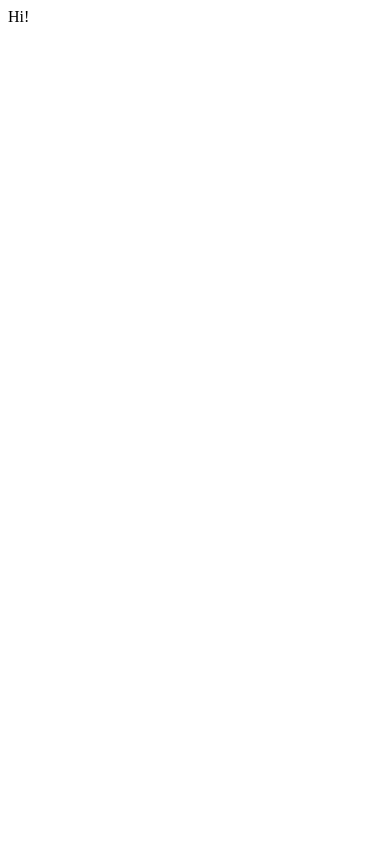
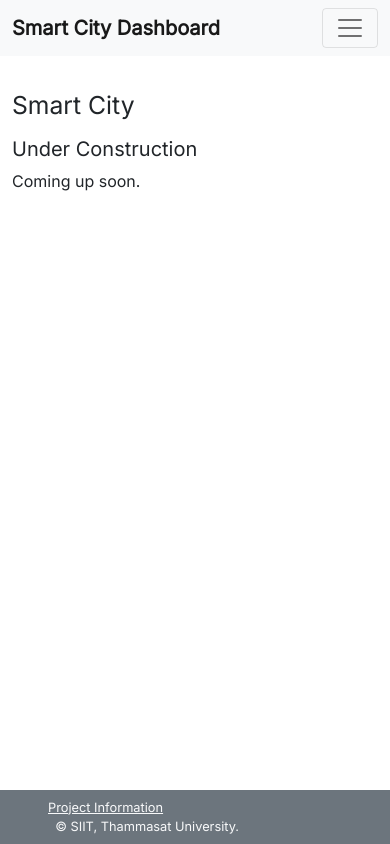
Before and after one commit to waterthatfrozen/Smart-City, a plain HTML site: page client/index.html in a window 390 px wide. Drawn offline with nearby package versions, Linux system fonts and the light colour scheme.

Commit message:
base index page

```diff
--- /dev/null
+++ b/client/css/main.css
@@ -0,0 +1,25 @@
+html{
+    height: 100%;
+}
+
+body{
+    font-family: 'Inter', sans-serif;
+    align-content: center;
+}
+
+main{
+    width: 100%;
+    padding-top: 75px;
+}
+
+.text-white {
+    color: white;
+}
+
+.smaller-font{
+    font-size: 0.8rem;
+}
+
+footer{
+    text-align: center;
+}
--- a/client/index.html
+++ b/client/index.html
@@ -1,12 +1,56 @@
 <!DOCTYPE html>
 <html lang="en">
+
 <head>
     <meta charset="UTF-8">
     <meta http-equiv="X-UA-Compatible" content="IE=edge">
     <meta name="viewport" content="width=device-width, initial-scale=1.0">
+    <link rel="preconnect" href="https://fonts.googleapis.com">
+    <link rel="preconnect" href="https://fonts.gstatic.com" crossorigin>
+    <link href="https://fonts.googleapis.com/css2?family=Inter&display=swap" rel="stylesheet">
+    <link href="https://cdn.jsdelivr.net/npm/bootstrap@5.1.3/dist/css/bootstrap.min.css" rel="stylesheet"
+        integrity="sha384-1BmE4kWBq78iYhFldvKuhfTAU6auU8tT94WrHftjDbrCEXSU1oBoqyl2QvZ6jIW3" crossorigin="anonymous">
+    <script src="https://cdn.jsdelivr.net/npm/bootstrap@5.1.3/dist/js/bootstrap.bundle.min.js"
+        integrity="sha384-ka7Sk0Gln4gmtz2MlQnikT1wXgYsOg+OMhuP+IlRH9sENBO0LRn5q+8nbTov4+1p" crossorigin="anonymous">
+    </script>
+    <link rel="stylesheet" href="/css/main.css">
+    <script src="https://code.jquery.com/jquery-3.6.0.js" integrity="sha256-H+K7U5CnXl1h5ywQfKtSj8PCmoN9aaq30gDh27Xc0jk=" crossorigin="anonymous"></script>
     <title>Smart City</title>
 </head>
-<body>
-    Hi!
+
+<body class="d-flex flex-column h-100">
+
+    <header>
+        <nav class="navbar navbar-expand-md navbar-light fixed-top bg-light">
+            <div class="container-fluid">
+                <a class="navbar-brand fw-bold" href="/">Smart City Dashboard</a>
+                <button class="navbar-toggler" type="button" data-bs-toggle="collapse" data-bs-target="#navbarCollapse"
+                    aria-controls="navbarCollapse" aria-expanded="false" aria-label="Toggle navigation">
+                    <span class="navbar-toggler-icon"></span>
+                </button>
+                <!-- <div class="collapse navbar-collapse" id="navbarCollapse">
+                    <ul class="navbar-nav me-auto mb-2 mb-md-0">
+                        <li class="nav-item"><a class="nav-link" id="main-game-link" href="/">Main Game</a></li>
+                        <li class="nav-item"><a class="nav-link" id="worldwide-stat" href="/world-stats">Worldwide stats</a></li>
+                        <li class="nav-item"><a class="nav-link" id="how-to-play" href="/how-to-play">How to Play</a></li>
+                    </ul>
+                </div> -->
+            </div>
+        </nav>
+    </header>
+
+    <main class="flex-shrink-0">
+        <div class="container">
+            <h2 class="mt-3">Smart City</h2>
+            <h5 class="mt-3">Under Construction</h5>
+            <p>Coming up soon.</p>
+        </div>
+    </main>
+
+    <!-- Footer -->
+    <footer class="d-flex flex-wrap px-5 py-2 mt-auto bg-secondary text-center w-100 text-light smaller-font">
+        <a href="#" class="link-light">Project Information</a>&nbsp; &copy; SIIT, Thammasat University.
+    </footer>
 </body>
+
 </html>
```
